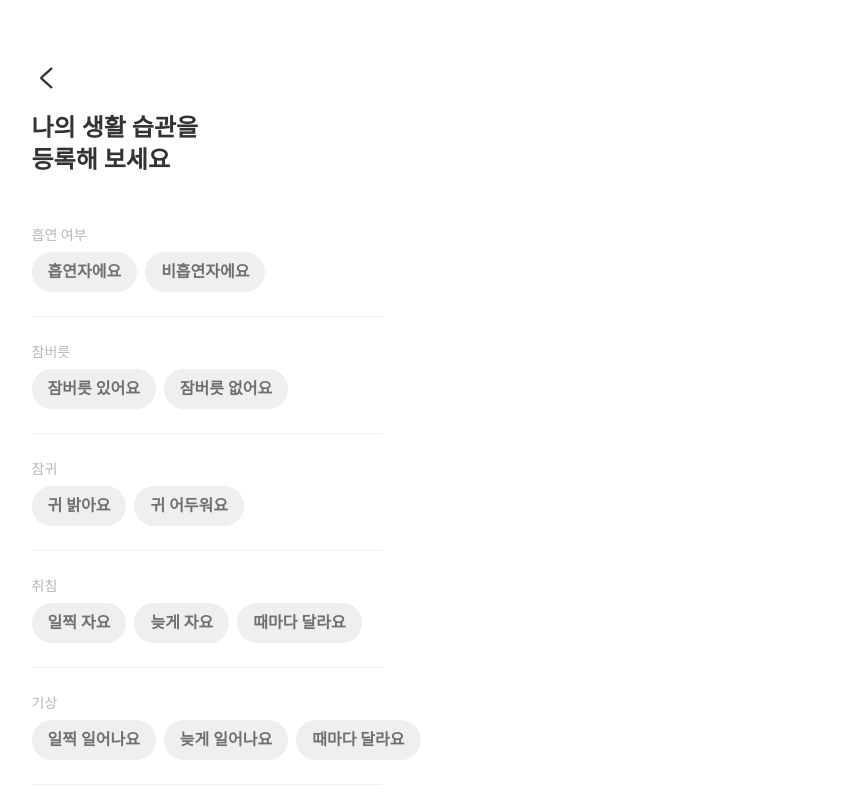
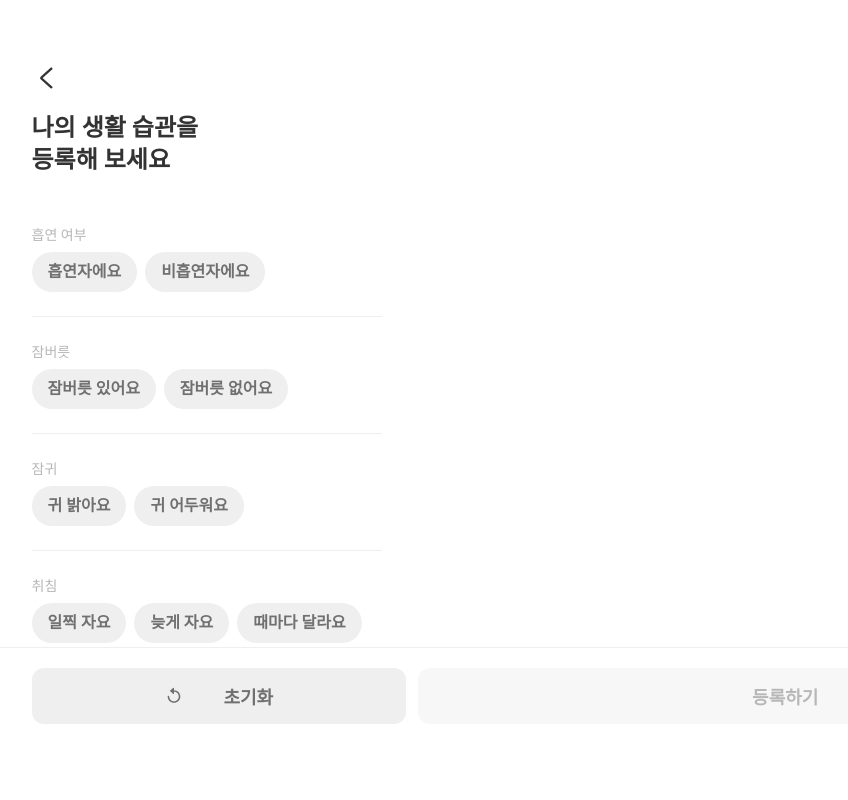
Before and after one commit to G-E-E-K-S/GEEKS-FE, a React (Create React App) app: page /lifestyle in a window 1280 px wide. Shown: the whole page, without its empty margins (34-882 px from the left). Built offline with nearby package versions, Linux system fonts and the light colour scheme; no server answers.

Commit message:
Fixed bottom menu

```diff
--- a/src/pages/Community/Post.js
+++ b/src/pages/Community/Post.js
@@ -28,6 +28,9 @@ const InputCommentBox = styled.div`
   padding: 14px 2.36vw;
   border-top: 1px solid #efefef;
   background: #fff;
+  position: fixed;
+  bottom: 0;
+  width: 100%;
 `;
 const TotalInput = styled.div`
   border-radius: 24px;
--- a/src/pages/FindRoommate/User.js
+++ b/src/pages/FindRoommate/User.js
@@ -1,5 +1,4 @@
 import React, { useState, useEffect } from "react";
-import axios from "axios";
 import API from "../../axios/BaseUrl";
 import { useParams, useNavigate } from "react-router-dom";
 import { Chart } from 'react-chartjs-2';
@@ -118,9 +117,12 @@ const MatchColorText = styled.div`
 const BottomEnroll = styled.div`
   display: flex;
   justify-content: space-between;
-  padding: 0px 20px;
+  padding: 20.17px 5.12vw 75.83px 5.12vw;
   border-top: 1px solid #efefef;
-  padding-top: 2.38vh;
+  position: fixed;
+  bottom: 0px;
+  width: 100%;
+  background-color: #fff;
 `;
 const SaveImg = styled.img`
   margin-top: 4px;
@@ -206,6 +208,7 @@ const User = () => {
       try{
         const res = await API.get("/detail/details?id="+userId);
         setOpponentUser(res.data);
+        setIsSave(res.data.details[0].saved);
         setLifeStyles(res.data.details);
         setData({
           datasets: [
@@ -282,6 +285,7 @@ const User = () => {
         const res = await API.get("/roommate/request?yourNickname="+opponentUser.nickname);
         console.log(res);
         setApplyRommate(false);
+        if(res.status === 200) navigate('/roommatesendtxt',{ state: {OpponentUser:opponentUser?.nickname} });
       }catch(e) {
         console.log(e);
       }
--- a/src/pages/MyPage/LifeStyles.js
+++ b/src/pages/MyPage/LifeStyles.js
@@ -22,8 +22,11 @@ const SubTitle = styled.div`
 const BottomMenues = styled.div`
   display: flex;
   width: 100%;
-  padding: 2.38vh; 5.12vw 0px 5.12vw;
+  padding: 20.17px 5.12vw 75.83px 5.12vw;
   border-top: 1px solid #EFEFEF;
+  position: fixed;
+  bottom: 0;
+  background-color:#FFF;
 `;
 const Reset = styled.div`
   display: flex;
```
